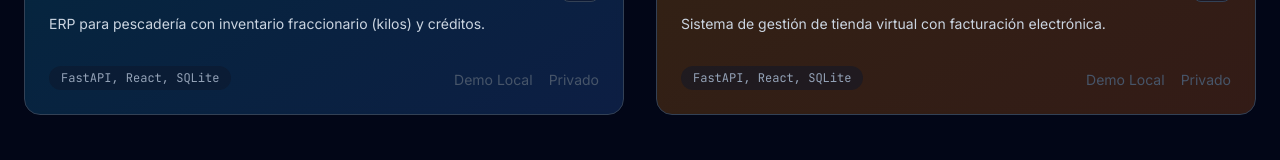
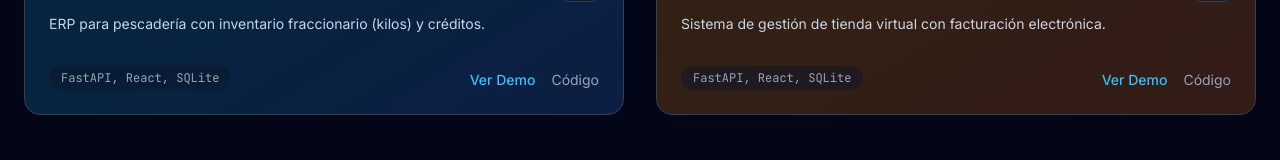
Before and after one commit to wacho91/Cristian-Portfolio, a React (Vite) app in the folder frontend/: page / in a window 1280 px wide. Shown: the part 1637-1797 px from the top of the page. Built offline with nearby package versions, Linux system fonts and the light colour scheme.

Commit message:
Update File

```diff
--- a/frontend/src/components/Projects.tsx
+++ b/frontend/src/components/Projects.tsx
@@ -19,10 +19,9 @@ const projects: Project[] = [
     tech: "FastAPI, React, PostgreSQL",
     color: "from-sky-500/20 to-indigo-500/20",
     icon: Cog,
-    // Placeholder tecnológico. Lo cambiaremos por tu captura real.
     img: "https://images.unsplash.com/photo-1581092160562-40aa08e78837?q=80&w=800&auto=format&fit=crop",
-    demo: "https://khazad-dum.vercel.app",
-    code: "https://github.com/wacho91/Khazad-dum"
+    demo: "https://khazad-dum-two.vercel.app",
+    code: "https://github.com/wacho91"
   },
   {
     name: "AgroFlow",
@@ -32,7 +31,7 @@ const projects: Project[] = [
     icon: Leaf,
     img: "https://images.unsplash.com/photo-1625246333195-78d9c38ad449?q=80&w=800&auto=format&fit=crop",
     demo: "https://agro-flow-one.vercel.app",
-    code: "https://github.com/wacho91/AgroFlow"
+    code: "https://github.com/wacho91"
   },
   {
     name: "FishSinu",
@@ -40,9 +39,11 @@ const projects: Project[] = [
     tech: "FastAPI, React, SQLite",
     color: "from-cyan-500/20 to-blue-500/20",
     icon: Fish,
-    img: "https://images.unsplash.com/photo-1535473895227-bdecb20fb373?q=80&w=800&auto=format&fit=crop",
-    demo: "#",
-    code: "#"
+    // Imagen cambiada a una que sí funciona
+    img: "https://images.unsplash.com/photo-1490806843957-31f4c9a91c65?q=80&w=800&auto=format&fit=crop",
+    // Si no hay demo, lo mandamos a tu GitHub para que no esté muerto
+    demo: "https://github.com/wacho91",
+    code: "https://github.com/wacho91"
   },
   {
     name: "NexoERP",
@@ -51,8 +52,8 @@ const projects: Project[] = [
     color: "from-amber-500/20 to-orange-500/20",
     icon: ShoppingCart,
     img: "https://images.unsplash.com/photo-1556742049-0cfed4f6a45d?q=80&w=800&auto=format&fit=crop",
-    demo: "#",
-    code: "#"
+    demo: "https://github.com/wacho91",
+    code: "https://github.com/wacho91"
   }
 ];
 
@@ -79,7 +80,7 @@ export const Projects = () => {
               viewport={{ once: true }}
               className={`bg-gradient-to-br ${p.color} border border-slate-700 rounded-2xl overflow-hidden hover:scale-[1.02] transition-transform duration-300 group cursor-pointer backdrop-blur-sm flex flex-col`}
             >
-              {/* Imagen Superior con efecto Zoom */}
+              {/* Imagen Superior */}
               <div className="h-48 w-full overflow-hidden border-b border-slate-700">
                 <img src={p.img} alt={p.name} className="w-full h-full object-cover group-hover:scale-110 transition-transform duration-500" />
               </div>
@@ -96,16 +97,9 @@ export const Projects = () => {
                 <div className="flex justify-between items-end mt-2">
                   <span className="text-xs font-mono text-slate-400 bg-slate-900/50 px-3 py-1 rounded-full">{p.tech}</span>
                   <div className="flex gap-4">
-                    {p.demo !== '#' ? (
-                      <a href={p.demo} target="_blank" rel="noopener noreferrer" className="text-sm text-sky-400 hover:underline font-medium">Ver Demo</a>
-                    ) : (
-                      <span className="text-sm text-slate-600 cursor-not-allowed">Demo Local</span>
-                    )}
-                    {p.code !== '#' ? (
-                      <a href={p.code} target="_blank" rel="noopener noreferrer" className="text-sm text-slate-400 hover:text-white transition-colors">Código</a>
-                    ) : (
-                      <span className="text-sm text-slate-600 cursor-not-allowed">Privado</span>
-                    )}
+                    {/* Ahora todos los botones son clickeables */}
+                    <a href={p.demo} target="_blank" rel="noopener noreferrer" className="text-sm text-sky-400 hover:underline font-medium">Ver Demo</a>
+                    <a href={p.code} target="_blank" rel="noopener noreferrer" className="text-sm text-slate-400 hover:text-white transition-colors">Código</a>
                   </div>
                 </div>
               </div>
```
